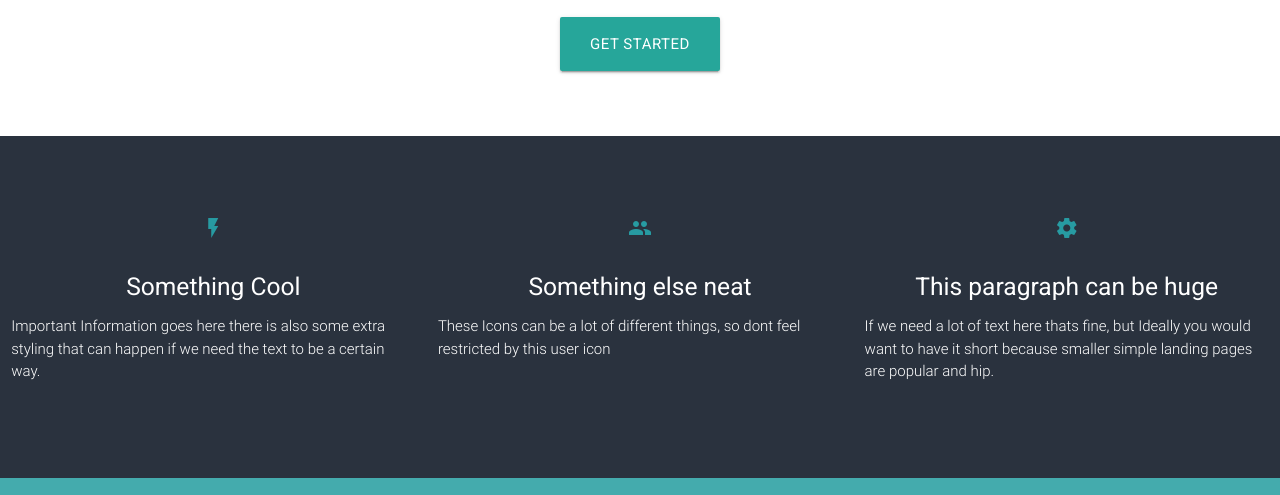
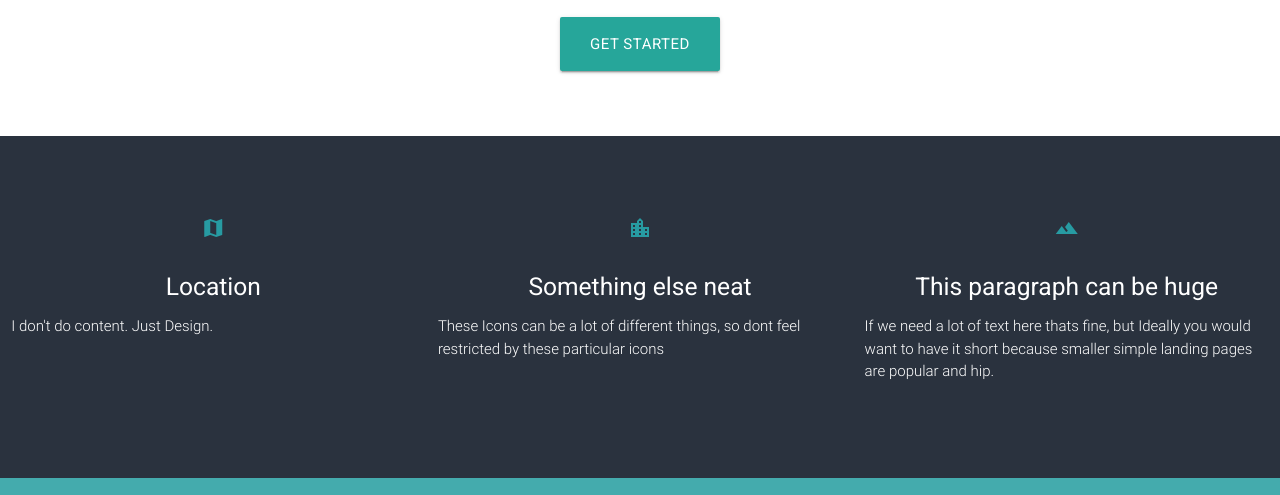
Before and after one commit to Lv20Bard/PTMockUp, a plain HTML site: page index.html in a window 1280 px wide. Shown: the part 302-797 px from the top of the page. Drawn offline with nearby package versions, Linux system fonts and the light colour scheme.

Commit message:
Editing Some text

```diff
--- a/index.html
+++ b/index.html
@@ -59,25 +59,25 @@
                         <div class="row">
                               <div class="col s12 m4">
                                     <div class="icon-block">
-                                    <h2 class="center light-blue-text"><i class="material-icons dark-blue-text">flash_on</i></h2>
-                                    <h5 class="center">Something Cool</h5>
+                                    <h2 class="center light-blue-text"><i class="material-icons dark-blue-text">map</i></h2>
+                                    <h5 class="center">Location</h5>
 
-                                    <p class="light">Important Information goes here there is also some extra styling that can happen if we need the text to be a certain way.</p>
+                                    <p class="light">I don't do content. Just Design.</p>
                                     </div>
                               </div>
 
                               <div class="col s12 m4">
                                     <div class="icon-block">
-                                    <h2 class="center light-blue-text"><i class="material-icons dark-blue-text">group</i></h2>
+                                    <h2 class="center light-blue-text"><i class="material-icons dark-blue-text">location_city</i></h2>
                                     <h5 class="center">Something else neat</h5>
 
-                                    <p class="light">These Icons can be a lot of different things, so dont feel restricted by this user icon</p>
+                                    <p class="light">These Icons can be a lot of different things, so dont feel restricted by these particular icons</p>
                                     </div>
                               </div>
 
                               <div class="col s12 m4">
                                     <div class="icon-block">
-                                    <h2 class="center light-blue-text"><i class="material-icons dark-blue-text">settings</i></h2>
+                                    <h2 class="center light-blue-text"><i class="material-icons dark-blue-text">terrain</i></h2>
                                     <h5 class="center">This paragraph can be huge</h5>
 
                                     <p class="light">If we need a lot of text here thats fine, but Ideally you would want to have it short because smaller simple landing pages are popular and hip.</p>
```
